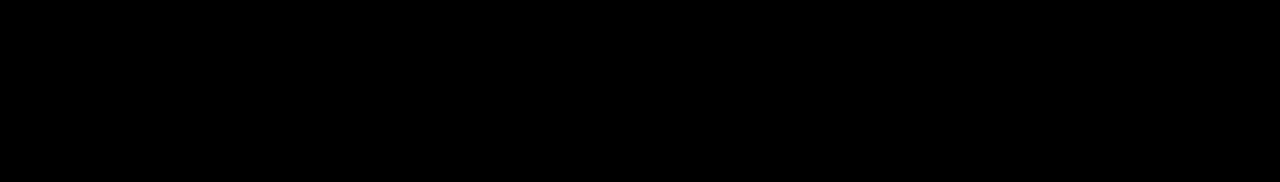
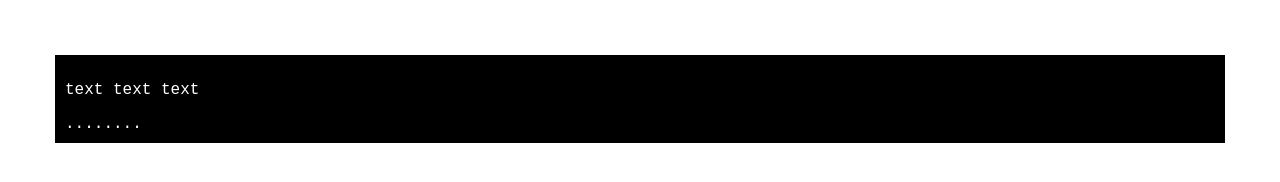
Before and after one commit to dsamyliak-fs/first-test, a plain HTML site: page index.html in a window 1280 px wide. Drawn offline with Linux system fonts and the light colour scheme.

Commit message:
Update style.css
Change style for div and body

```diff
--- a/css/style.css
+++ b/css/style.css
@@ -1,7 +1,12 @@
 body {
-    background: black;
-    font-family: 'Courier New', Courier, monospace;
-    margin: auto;
-    color: #000;
-    padding: 5px;
+  font-family: "Courier New", Courier, monospace;
+  margin: auto;
+  color: #000;
+  padding: 5px;
 }
+div {
+  background: black;
+  margin: 50px;
+  padding: 10px;
+  color: #fff;
+}
```
